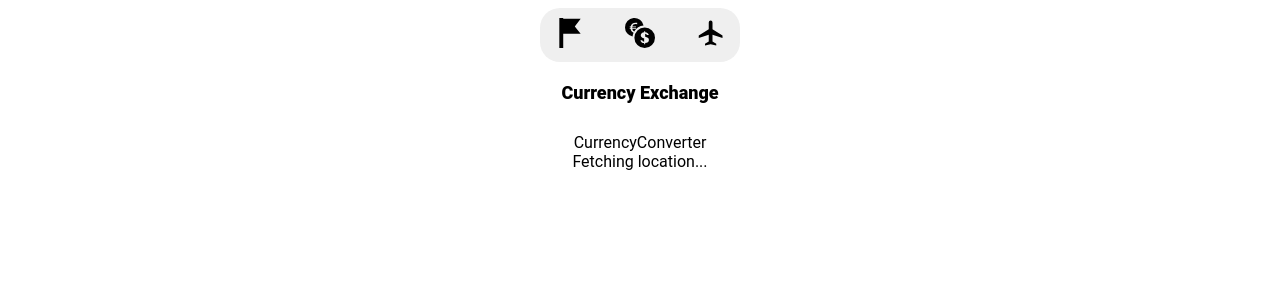
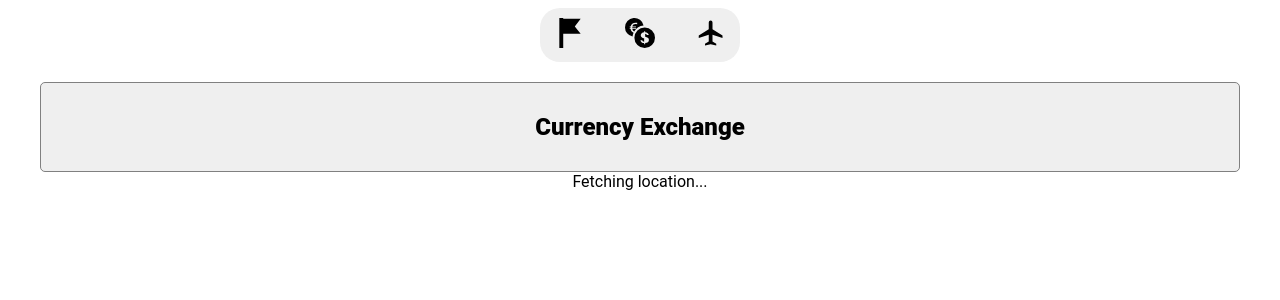
Before and after one commit to achiewe/countries-project, a React (Vite) app: page /Currency in a window 1280 px wide. Shown: the top 300 px of the page. Built offline with nearby package versions, Linux system fonts and the light colour scheme; no server answers.

Commit message:
style the currencyConvert container and h1 tag

```diff
--- a/src/components/currency/CurrencyConverter.tsx
+++ b/src/components/currency/CurrencyConverter.tsx
@@ -1,3 +1,20 @@
+import styled from "styled-components";
+
 export default function CurrencyConverter() {
-  return <div>CurrencyConverter</div>;
+  return (
+    <ConverterConatiner>
+      <h1> Currency Exchange</h1>
+    </ConverterConatiner>
+  );
 }
+
+const ConverterConatiner = styled.div`
+  display: flex;
+
+  h1 {
+    font-size: 24px;
+    font-weight: 800;
+    color: black;
+    font-style: normal;
+  }
+`;
--- a/src/page/CurrencyExchange.tsx
+++ b/src/page/CurrencyExchange.tsx
@@ -4,7 +4,6 @@ import CurrencyConverter from "../components/currency/CurrencyConverter";
 export default function CurrencyExchange() {
   return (
     <CurrencyContainer>
-      <h1> Currency Exchange</h1>
       <CurrencyConverter />
     </CurrencyContainer>
   );
@@ -12,16 +11,14 @@ export default function CurrencyExchange() {
 
 const CurrencyContainer = styled.div`
   width: 100%;
+  max-width: 1200px;
+  background-color: #efefef;
   display: flex;
   flex-direction: column;
+  justify-content: center;
   align-items: center;
   gap: 30px;
-  justify-content: center;
-
-  h1 {
-    font-size: 18px;
-    font-weight: 800;
-    color: black;
-    font-style: normal;
-  }
+  border-radius: 5px;
+  border: 1px solid grey;
+  padding: 30px;
 `;
```
